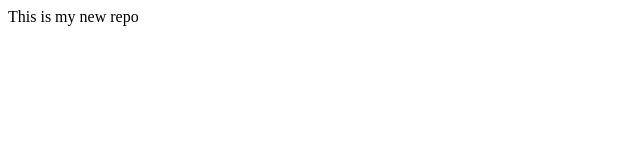
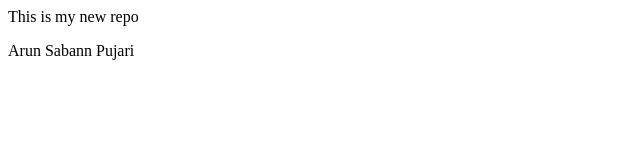
Before and after one commit to arunp8724/Local_repo, a plain HTML site: page index.html in a window 1280 px wide. Shown: the whole page, without its empty margins (0-640 px from the left). Drawn offline with Linux system fonts and the light colour scheme.

Commit message:
Add Feature1

```diff
--- a/index.html
+++ b/index.html
@@ -1 +1,2 @@
 <p>This is my new repo</p>
+<p>Arun Sabann Pujari</p>
```
